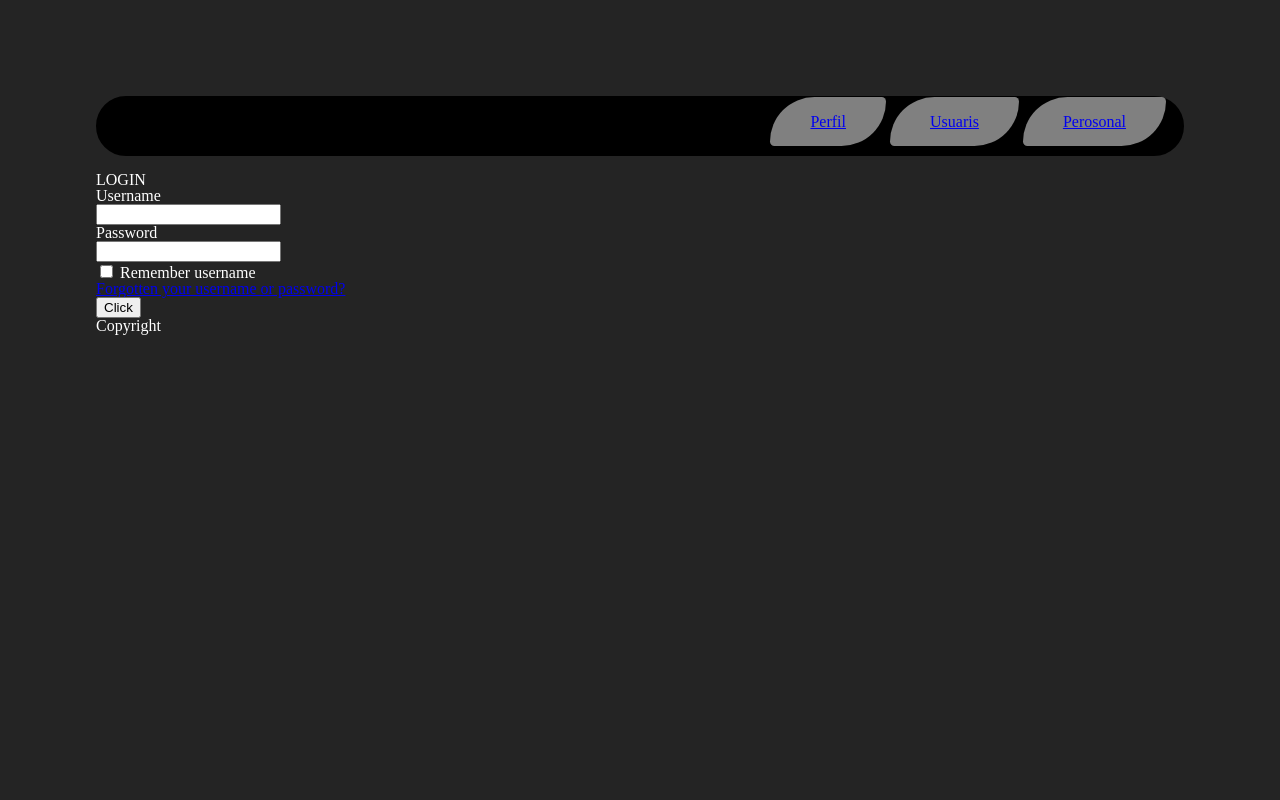
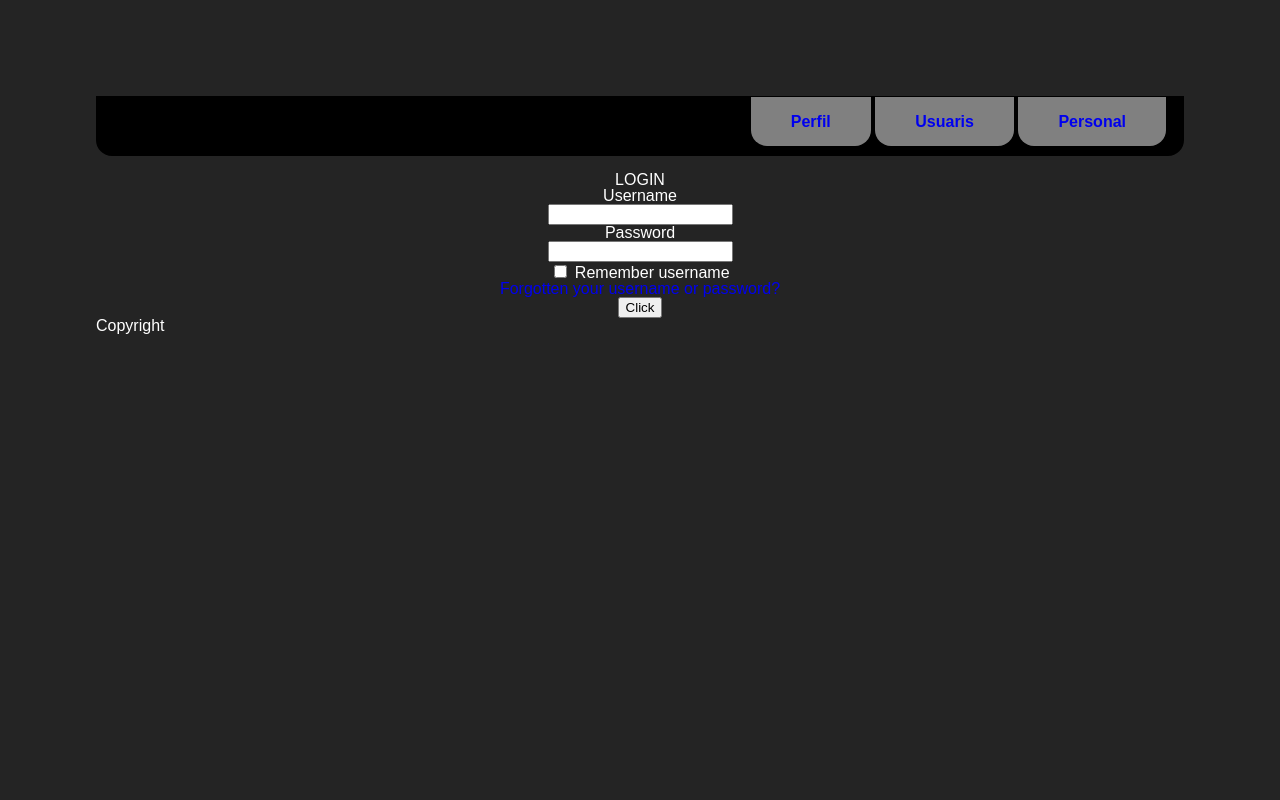
Before and after one commit to dcamposm/M14_Solfamides, a PHP site: page /m14_proyecto/ in a window 1280 px wide. Run offline with PHP 8.4, Linux system fonts and the light colour scheme.

Commit message:
cositas de css #1 parche de minuto 10

```diff
--- a/estil.css
+++ b/estil.css
@@ -1,6 +1,7 @@
 @import url("reset.css");
 body, .container {
     background-color: #242424;
+    font-family: Arial, Helvetica;
 }
 .container {
     line-height: 1;
@@ -12,21 +13,27 @@ body, .container {
     margin-bottom: 1em;
     padding: 1em 1em;
     border: 2px solid black;
-    border-radius: 50px;
+    border-radius: 0px 0px 1em 1em;
     height: 1.5em;
 }
 .header .nav{
+    font-weight: bold;
+    color: white;
     float: right;
     clear: both;
 }
-
 .header .nav a {
     background-color: gray;
     padding: 1em 2.5em;
     width: 10%;
-    border-radius: 50px 5px;
+    border-radius: 0px 0px 1em 1em;
 }
 .header .nav a:hover {
-    border-radius: 5px 50px;
-    background-color: cyan;
+    background-color: lightgray;
 }
+.header .nav a:active {
+    color: deeppink;
+}
+.main {
+    text-align: center;
+}
--- a/reset.css
+++ b/reset.css
@@ -26,6 +26,9 @@ footer, header, hgroup, menu, nav, section {
 ol, ul {
     list-style: none;
 }
+a {
+   text-decoration: none;
+}
 blockquote, q {
     quotes: none;
 }
--- a/views/layout.php
+++ b/views/layout.php
@@ -11,13 +11,13 @@
                     <div class="nav">
                         <a href='<?php echo constant('URL');?>'>Perfil</a>
                         <a href='<?php echo constant('URL');?>usuari/index'>Usuaris</a>
-                        <a href='<?php echo constant('URL');?>personal/index'>Perosonal</a>
+                        <a href='<?php echo constant('URL');?>personal/index'>Personal</a>
                     </div>
                 </div>
             </header>
-            <main>
+            <div class="main">
                 <?php require_once('routes.php'); ?>
-            </main>
+            </div>
             <footer>
                 Copyright
             </footer>
```
